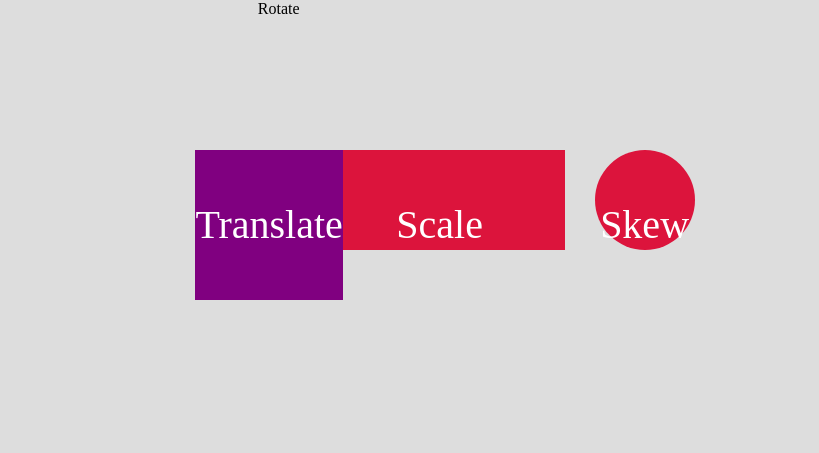
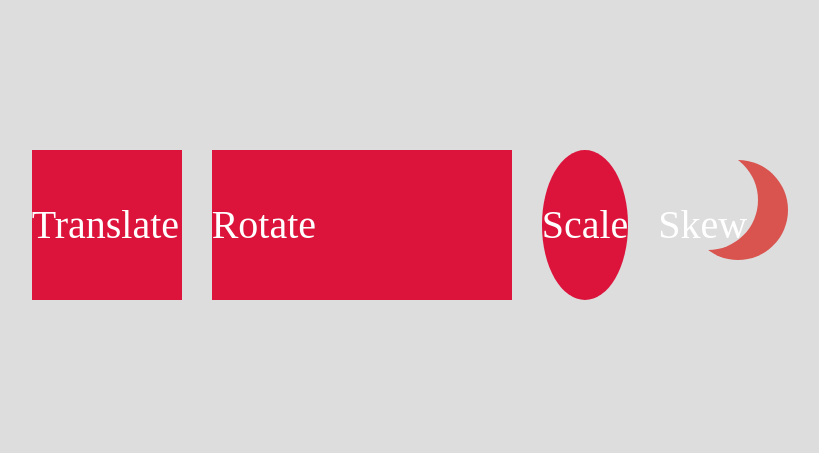
Before and after one commit to Mmontano28/Sesion04_cg_mul_a, a plain HTML site: page Ejercicio2/Ejercicio.html in a window 1280 px wide. Shown: the whole page, without its empty margins (245-1064 px from the left). Drawn offline with Linux system fonts and the light colour scheme.

Commit message:
Mateo Montaño Gaona <est.mateo.montano@unimilitar.edu.co>

```diff
--- a/Ejercicio2/Ejercicio.html
+++ b/Ejercicio2/Ejercicio.html
@@ -10,10 +10,10 @@
 
     <body>
       <div class="contenedor">
-      <div class="caja">Translate</div>
-      <div class="rombo">Rotate</div>
-      <div class="rectangulo">Scale</div>
-      <div class="circulo">Skew</div>
+      <div class="caja"      >Translate</div>
+      <div class="rectangulo">Rotate</div>
+      <div class="circulo"   >Scale</div>
+      <div class="luna"    >Skew</div>
       </div>
 
    </body>
--- a/Ejercicio2/estilo2.css
+++ b/Ejercicio2/estilo2.css
@@ -1,75 +1,103 @@
-body {
+body
+    {
       margin: 0;
       background: #ddd;
     }
- .contenedor{
+.contenedor
+    {
      display: flex;
      justify-content: center;
     }
-  .caja{
+.caja
+    {
      margin: 150px 15px;
+     width: 150px;
+     height: 150px;
+     background: crimson;
+     color:#fff;
+     font-size: 40px;
+     text-alight: center;
+     line-height: 150px;
+     transition:all 1s;
+    }
+.rectangulo
+    {
+     margin:150px 15px;
+     width: 300px;
+     height: 150;
+     background: crimson;
+     color:#fff;
+     font-size:40px;
+     text-alight:center;
+     line-height:150px;
+     transition:all 1s;
+    }
+.circulo
+    {
+     margin:150px 15px;
      widht: 150px;
      height: 150px;
-    background: crimson;
-    color: #fff;
-    font-size:40px;
-    text-align: center;
-    line-height:150px;
-    transition: all 1s;
-}
-.oval {
-     margin: 150px 15px;
-     width: 250px;
-     height: 100px;
      -moz-border-radius: 50%;
      -webkit-border-radius: 50%;
      border-radius: 50%;
      background: crimson;
-     color: #fff;
+     color:#fff;
      font-size:40px;
-    text-align: center;
+     text-alight:center;
      line-height:150px;
-    transition: all 1s;
+     transition:all 1s;
     }
-
-.rectangulo {
-     margin: 150px 15px;
-     width: 250px;
-     height: 100px;
-     background: crimson;
-     color: #fff;
-     font-size:40px;
-     text-align: center;
-     line-height:150px;
-     transition: all 1s;
-}
-.circulo {
-      margin: 150px 15px;
+.luna
+    {
+     margin:150px 15px;
      width: 100px;
      height: 100px;
      -moz-border-radius: 50%;
      -webkit-border-radius: 50%;
      border-radius: 50%;
-     background: crimson;
-     color: #fff;
+     -moz-box-shadow: 30px 10px 0 #d9534f;
+     -webkit-box-shadow: 30px 10px 0 #d9534f;
+     box-shadow: 30px 10px 0 #d9534f;
+     color:#fff;
      font-size:40px;
-     text-align: center;
+     text-alight:center;
      line-height:150px;
-     transition: all 1s;
+     transition:all 1s;
 }
- .caja:nth-child(1){
+.caja:nth-child(1)
+    {
+
+    }
+.caja:nth-child(1):hover
+    {
       background: purple;
-  transform: translateX(100px);
+      transform:translateX(100px)
     }
-.caja:nth-child(2){
+.rectangulo:nth-child(2)
+    {
+
+    }
+.rectangulo:nth-child(2):hover
+    {
       background: purple;
-  transform: rotate(50deg);
+      transform:rotate(50deg)
     }
- .caja:nth-child(3){
+.circulo:nth-child(3)
+    {
+
+
+    }
+.circulo:nth-child(3):hover
+    {
       background: purple;
-  transform: scaleX(2);
+      transform:scaleX(4)
     }
-.caja:nth-child(4){
+.luna:nth-child(4)
+    {
+
+    }
+.luna:nth-child(4):hover
+    {
       background: purple;
-  transform: skewX(20deg);
+      transform:skewY(100deg)
     }
```
Also changed, not shown: Ejercicio1/index.html (+2 -2 lines), Ejercicio1/index.txt, Ejercicio2/Ejercicio.txt, Ejercicio2/estilo2.txt. Lines whose indentation alone changed are shown as unchanged.
